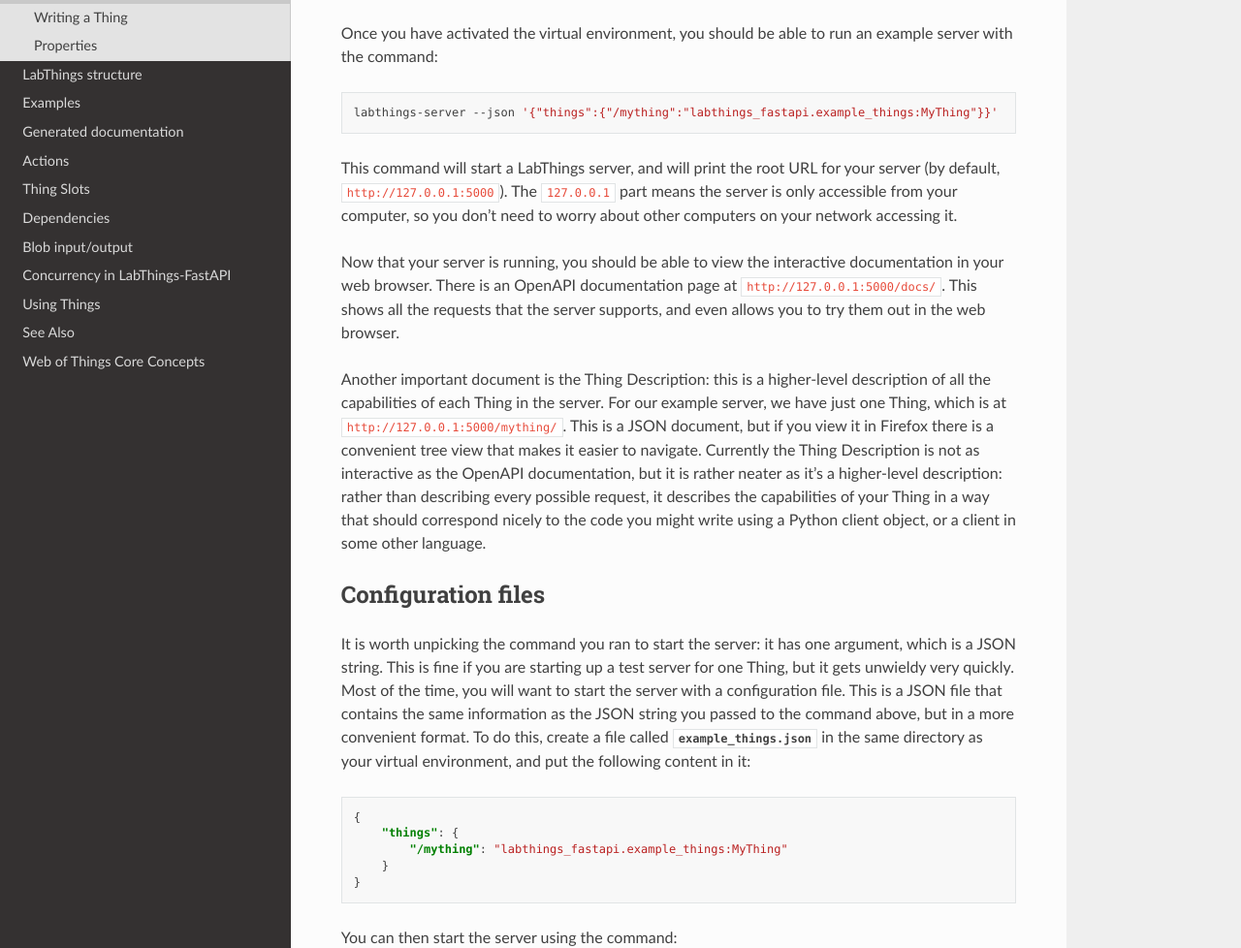
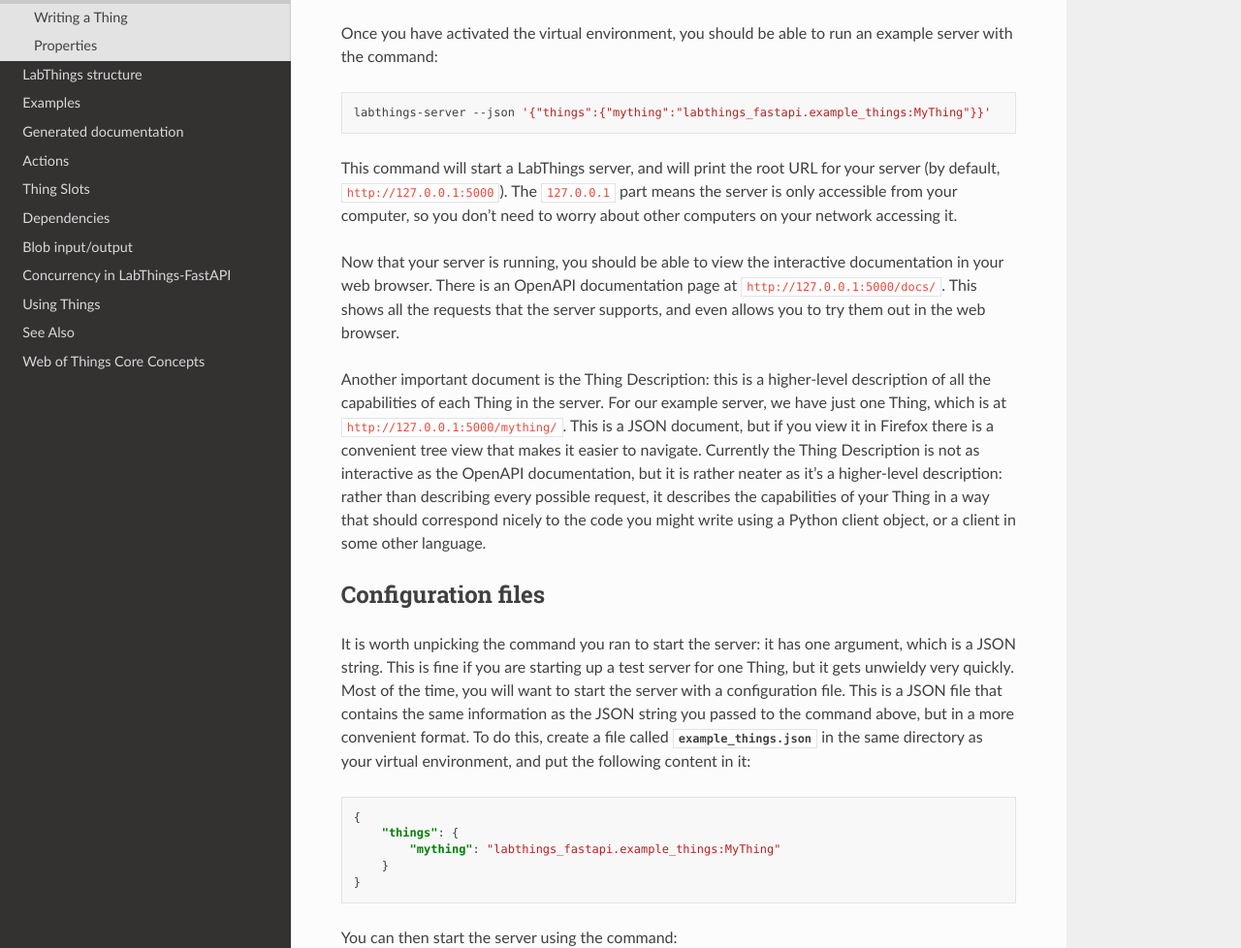
Before and after one commit to labthings/labthings-fastapi, a Sphinx documentation site: the page built from docs/source/tutorial/running_labthings.rst, in a window 1280 px wide and 1400 px high. Shown: the part 283-1261 px from the top of the window at 97% size. Built offline with Sphinx 7.4.7 and the Read the Docs theme 3.1.0, drawn with Linux system fonts in a browser that asks for light colours; pages that are not in the unit, such as notebooks, are missing from menus; the version number is read from the project's files by our own code.

```diff
--- a/docs/source/tutorial/running_labthings.rst
+++ b/docs/source/tutorial/running_labthings.rst
@@ -9,7 +9,7 @@ Once you have activated the virtual environment, you should be able to run an ex
 
 .. code-block:: bash
 
-    labthings-server --json '{"things":{"/mything":"labthings_fastapi.example_things:MyThing"}}'
+    labthings-server --json '{"things":{"mything":"labthings_fastapi.example_things:MyThing"}}'
 
 This command will start a LabThings server, and will print the root URL for your server (by default, ``http://127.0.0.1:5000``). The ``127.0.0.1`` part means the server is only accessible from your computer, so you don't need to worry about other computers on your network accessing it.
 
@@ -28,7 +28,7 @@ It is worth unpicking the command you ran to start the server: it has one argume
 
     {
         "things": {
-            "/mything": "labthings_fastapi.example_things:MyThing"
+            "mything": "labthings_fastapi.example_things:MyThing"
         }
     }
 
```
